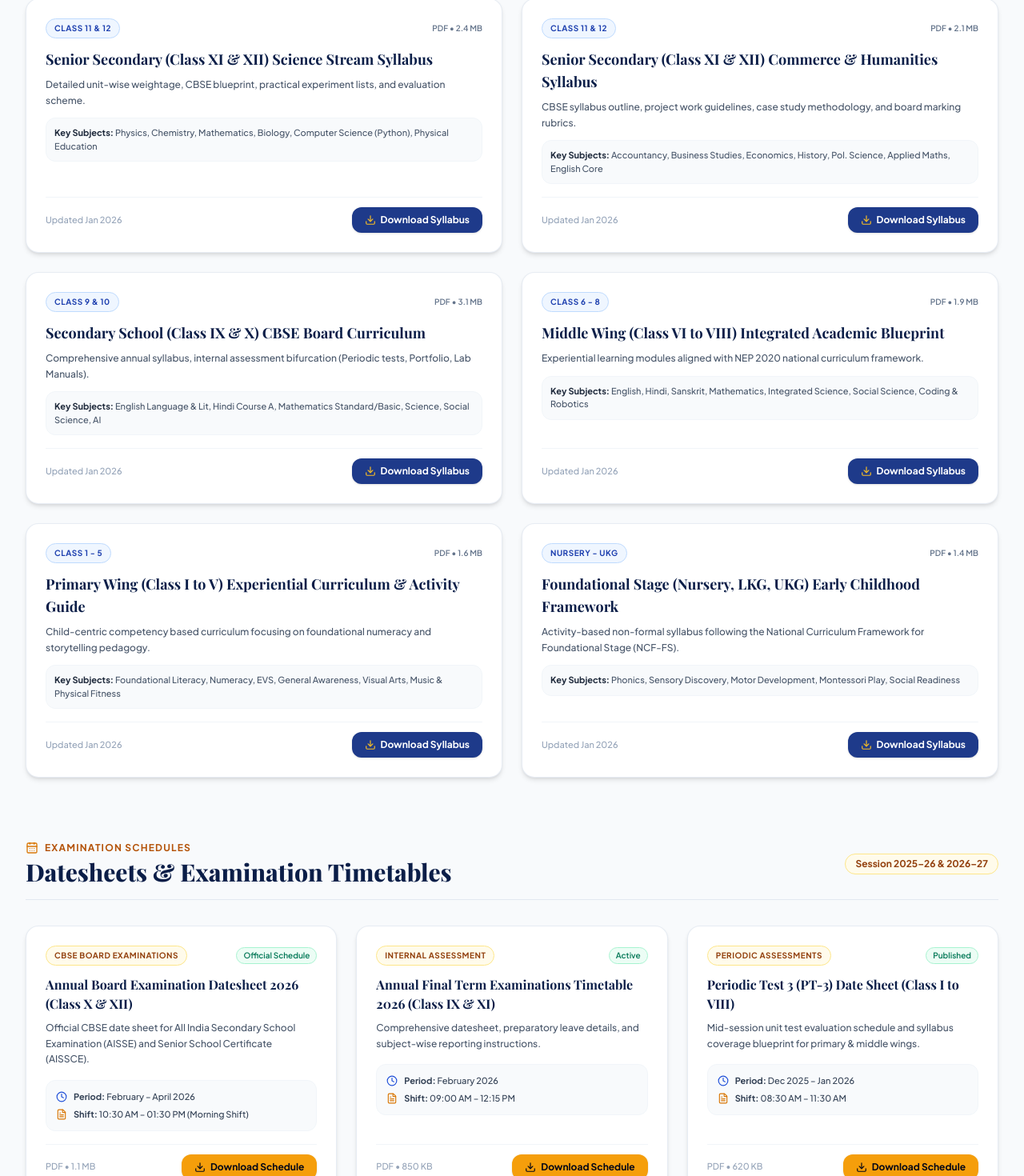
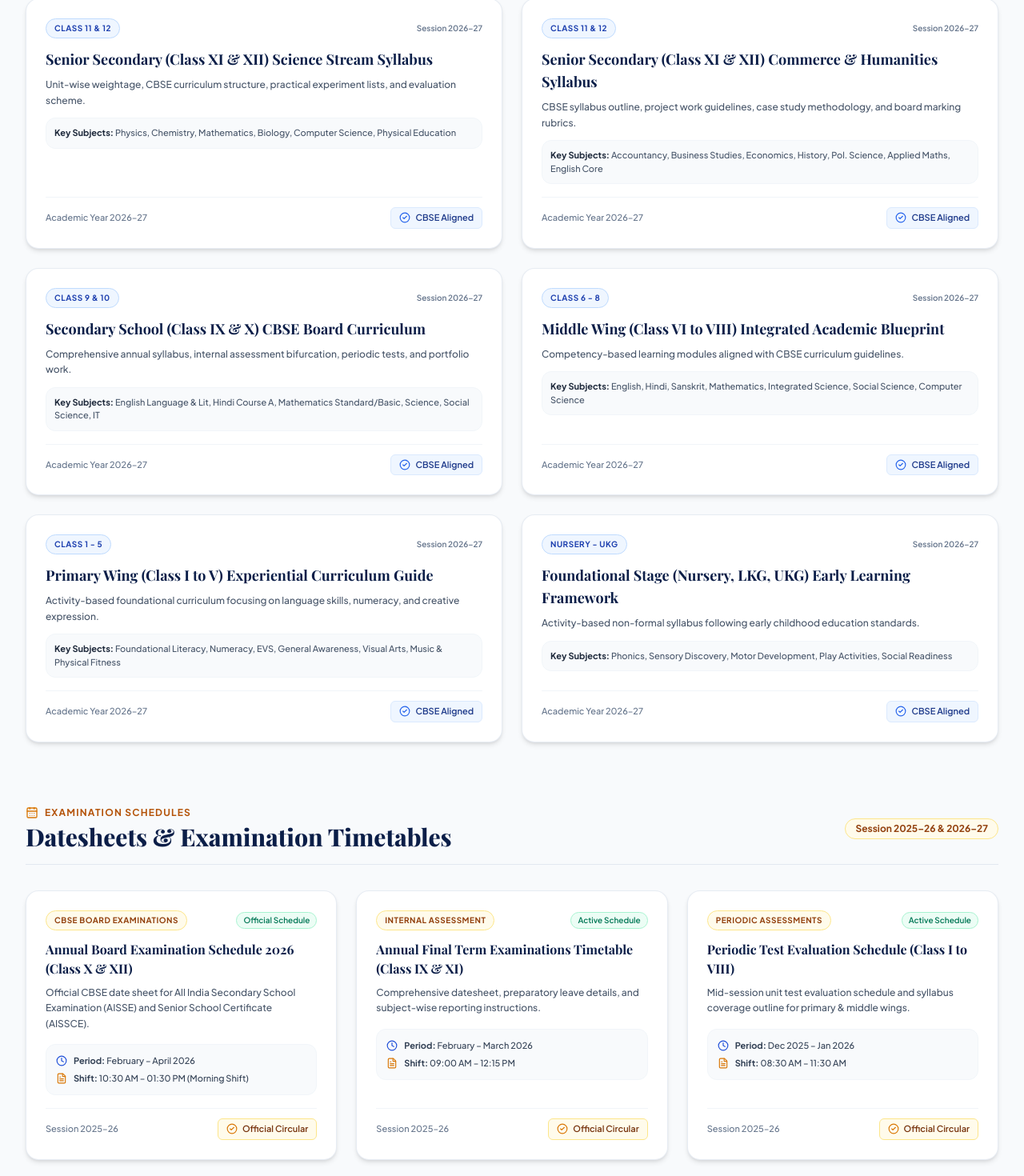
Before and after one commit to shansharma24/rkps_ghz, a React (Vite) app: page /downloads in a window 1280 px wide. Shown: the part 1035-2505 px from the top of the page at 80% size. Built offline with nearby package versions, Linux system fonts and the light colour scheme; a web font is replaced by a local one.

Commit message:
update and remove unneccsary thingx in pages

```diff
--- a/src/pages/DownloadsPage.jsx
+++ b/src/pages/DownloadsPage.jsx
@@ -9,12 +9,10 @@ const curriculumDownloads = [
     title: 'Senior Secondary (Class XI & XII) Science Stream Syllabus',
     category: 'Senior Wing (XI-XII)',
     grade: 'Class 11 & 12',
-    subjects: 'Physics, Chemistry, Mathematics, Biology, Computer Science (Python), Physical Education',
+    subjects: 'Physics, Chemistry, Mathematics, Biology, Computer Science, Physical Education',
     year: '2026–27',
-    format: 'PDF',
-    size: '2.4 MB',
-    date: 'Updated Jan 2026',
-    desc: 'Detailed unit-wise weightage, CBSE blueprint, practical experiment lists, and evaluation scheme.'
+    date: 'Academic Year 2026–27',
+    desc: 'Unit-wise weightage, CBSE curriculum structure, practical experiment lists, and evaluation scheme.'
   },
   {
     id: 'curr-2',
@@ -23,9 +21,7 @@ const curriculumDownloads = [
     grade: 'Class 11 & 12',
     subjects: 'Accountancy, Business Studies, Economics, History, Pol. Science, Applied Maths, English Core',
     year: '2026–27',
-    format: 'PDF',
-    size: '2.1 MB',
-    date: 'Updated Jan 2026',
+    date: 'Academic Year 2026–27',
     desc: 'CBSE syllabus outline, project work guidelines, case study methodology, and board marking rubrics.'
   },
   {
@@ -33,84 +29,70 @@ const curriculumDownloads = [
     title: 'Secondary School (Class IX & X) CBSE Board Curriculum',
     category: 'Secondary (IX-X)',
     grade: 'Class 9 & 10',
-    subjects: 'English Language & Lit, Hindi Course A, Mathematics Standard/Basic, Science, Social Science, AI',
+    subjects: 'English Language & Lit, Hindi Course A, Mathematics Standard/Basic, Science, Social Science, IT',
     year: '2026–27',
-    format: 'PDF',
-    size: '3.1 MB',
-    date: 'Updated Jan 2026',
-    desc: 'Comprehensive annual syllabus, internal assessment bifurcation (Periodic tests, Portfolio, Lab Manuals).'
+    date: 'Academic Year 2026–27',
+    desc: 'Comprehensive annual syllabus, internal assessment bifurcation, periodic tests, and portfolio work.'
   },
   {
     id: 'curr-4',
     title: 'Middle Wing (Class VI to VIII) Integrated Academic Blueprint',
     category: 'Middle Wing (VI-VIII)',
     grade: 'Class 6 - 8',
-    subjects: 'English, Hindi, Sanskrit, Mathematics, Integrated Science, Social Science, Coding & Robotics',
+    subjects: 'English, Hindi, Sanskrit, Mathematics, Integrated Science, Social Science, Computer Science',
     year: '2026–27',
-    format: 'PDF',
-    size: '1.9 MB',
-    date: 'Updated Jan 2026',
-    desc: 'Experiential learning modules aligned with NEP 2020 national curriculum framework.'
+    date: 'Academic Year 2026–27',
+    desc: 'Competency-based learning modules aligned with CBSE curriculum guidelines.'
   },
   {
     id: 'curr-5',
-    title: 'Primary Wing (Class I to V) Experiential Curriculum & Activity Guide',
+    title: 'Primary Wing (Class I to V) Experiential Curriculum Guide',
     category: 'Primary Wing (I-V)',
     grade: 'Class 1 - 5',
     subjects: 'Foundational Literacy, Numeracy, EVS, General Awareness, Visual Arts, Music & Physical Fitness',
     year: '2026–27',
-    format: 'PDF',
-    size: '1.6 MB',
-    date: 'Updated Jan 2026',
-    desc: 'Child-centric competency based curriculum focusing on foundational numeracy and storytelling pedagogy.'
+    date: 'Academic Year 2026–27',
+    desc: 'Activity-based foundational curriculum focusing on language skills, numeracy, and creative expression.'
   },
   {
     id: 'curr-6',
-    title: 'Foundational Stage (Nursery, LKG, UKG) Early Childhood Framework',
+    title: 'Foundational Stage (Nursery, LKG, UKG) Early Learning Framework',
     category: 'Early Years',
     grade: 'Nursery - UKG',
-    subjects: 'Phonics, Sensory Discovery, Motor Development, Montessori Play, Social Readiness',
+    subjects: 'Phonics, Sensory Discovery, Motor Development, Play Activities, Social Readiness',
     year: '2026–27',
-    format: 'PDF',
-    size: '1.4 MB',
-    date: 'Updated Jan 2026',
-    desc: 'Activity-based non-formal syllabus following the National Curriculum Framework for Foundational Stage (NCF-FS).'
+    date: 'Academic Year 2026–27',
+    desc: 'Activity-based non-formal syllabus following early childhood education standards.'
   }
 ];
 
 const datesheetDownloads = [
   {
     id: 'date-1',
-    title: 'Annual Board Examination Datesheet 2026 (Class X & XII)',
+    title: 'Annual Board Examination Schedule 2026 (Class X & XII)',
     category: 'CBSE Board Examinations',
     period: 'February – April 2026',
     timing: '10:30 AM – 01:30 PM (Morning Shift)',
-    format: 'PDF',
-    size: '1.1 MB',
     status: 'Official Schedule',
     desc: 'Official CBSE date sheet for All India Secondary School Examination (AISSE) and Senior School Certificate (AISSCE).'
   },
   {
     id: 'date-2',
-    title: 'Annual Final Term Examinations Timetable 2026 (Class IX & XI)',
+    title: 'Annual Final Term Examinations Timetable (Class IX & XI)',
     category: 'Internal Assessment',
-    period: 'February 2026',
+    period: 'February – March 2026',
     timing: '09:00 AM – 12:15 PM',
-    format: 'PDF',
-    size: '850 KB',
-    status: 'Active',
+    status: 'Active Schedule',
     desc: 'Comprehensive datesheet, preparatory leave details, and subject-wise reporting instructions.'
   },
   {
     id: 'date-3',
-    title: 'Periodic Test 3 (PT-3) Date Sheet (Class I to VIII)',
+    title: 'Periodic Test Evaluation Schedule (Class I to VIII)',
     category: 'Periodic Assessments',
     period: 'Dec 2025 – Jan 2026',
     timing: '08:30 AM – 11:30 AM',
-    format: 'PDF',
-    size: '620 KB',
-    status: 'Published',
-    desc: 'Mid-session unit test evaluation schedule and syllabus coverage blueprint for primary & middle wings.'
+    status: 'Active Schedule',
+    desc: 'Mid-session unit test evaluation schedule and syllabus coverage outline for primary & middle wings.'
   },
   {
     id: 'date-4',
@@ -118,8 +100,6 @@ const datesheetDownloads = [
     category: 'Practical Examinations',
     period: 'January 2026',
     timing: 'Batch 1: 08:30 AM | Batch 2: 12:30 PM',
-    format: 'PDF',
-    size: '780 KB',
     status: 'Concluded',
     desc: 'External examiner roster, physics/chemistry/biology project submission criteria and lab viva schedules.'
   },
@@ -129,37 +109,14 @@ const datesheetDownloads = [
     category: 'Annual Calendar',
     period: 'Academic Session 2026–27',
     timing: 'Full Session Schedule',
-    format: 'PDF',
-    size: '1.3 MB',
-    status: 'Annual Release',
-    desc: 'Complete annual almanac highlighting term breaks, inter-school tournaments, PTM dates, and summer vacations.'
+    status: 'Annual Schedule',
+    desc: 'Complete annual almanac highlighting term breaks, inter-school activities, PTM dates, and vacations.'
   }
 ];
 
 export default function DownloadsPage({ onOpenAdmission }) {
   const [activeTab, setActiveTab] = useState('all');
   const [searchQuery, setSearchQuery] = useState('');
-  const [downloadSuccess, setDownloadSuccess] = useState('');
-
-  const handleDownload = (title, filename) => {
-    // Simulated instant download action
-    setDownloadSuccess(`Downloading "${title}"...`);
-    const blob = new Blob([
-      `Radha Krishna Public School\nIndirapuram, Ghaziabad, U.P.\n\nDocument: ${title}\nAcademic Session: 2026-27\nDownloaded from official portal: rkps.edu.in\n`
-    ], { type: 'text/plain;charset=utf-8' });
-    const url = URL.createObjectURL(blob);
-    const a = document.createElement('a');
-    a.href = url;
-    a.download = `${filename || 'RKPS_Document'}.txt`;
-    document.body.appendChild(a);
-    a.click();
-    document.body.removeChild(a);
-    URL.revokeObjectURL(url);
-
-    setTimeout(() => {
-      setDownloadSuccess('');
-    }, 4000);
-  };
 
   const filteredCurriculum = curriculumDownloads.filter(c =>
     c.title.toLowerCase().includes(searchQuery.toLowerCase()) ||
@@ -179,7 +136,7 @@ export default function DownloadsPage({ onOpenAdmission }) {
         <div className="max-w-6xl mx-auto px-4 sm:px-6 lg:px-8 text-center relative z-10">
           <div className="inline-flex items-center gap-2 px-4 py-1.5 rounded-full bg-white/10 backdrop-blur-md border border-white/20 text-amber-300 text-xs font-bold uppercase tracking-widest mb-4">
             <FileCheck className="w-3.5 h-3.5 text-amber-400" />
-            <span>Academic Resources &amp; Downloads</span>
+            <span>Academic Guidelines &amp; Schedules</span>
           </div>
 
           <h1 className="text-3xl sm:text-5xl font-black heading-serif tracking-tight text-white leading-tight">
@@ -191,14 +148,6 @@ export default function DownloadsPage({ onOpenAdmission }) {
           <p className="text-base sm:text-lg text-slate-200 max-w-3xl mx-auto font-medium">
             Access official CBSE syllabi, course blueprints, examination schedules, and academic calendars for Radha Krishna Public School.
           </p>
-
-          {/* Download Toast Notification */}
-          {downloadSuccess && (
-            <div className="mt-5 inline-flex items-center gap-2 px-4 py-2 rounded-xl bg-emerald-500/90 text-white text-xs font-bold shadow-lg animate-fadeIn">
-              <CheckCircle2 className="w-4 h-4" />
-              <span>{downloadSuccess}</span>
-            </div>
-          )}
 
           {/* Quick Filter Navigation Buttons */}
           <div className="flex flex-wrap items-center justify-center gap-3 mt-7">
@@ -356,7 +305,7 @@ export default function DownloadsPage({ onOpenAdmission }) {
                       {item.grade}
                     </span>
                     <span className="text-[10px] font-semibold text-slate-500">
-                      {item.format} • {item.size}
+                      Session 2026–27
                     </span>
                   </div>
 
@@ -374,16 +323,13 @@ export default function DownloadsPage({ onOpenAdmission }) {
                 </div>
 
                 <div className="pt-3 border-t border-slate-100 flex items-center justify-between">
-                  <span className="text-[11px] text-slate-400 font-medium">
+                  <span className="text-[11px] text-slate-500 font-medium">
                     {item.date}
                   </span>
-                  <button
-                    onClick={() => handleDownload(item.title, `RKPS_Curriculum_${item.grade.replace(/\s+/g, '_')}`)}
-                    className="px-4 py-2 rounded-xl bg-blue-900 hover:bg-blue-800 text-white text-xs font-bold flex items-center gap-1.5 transition-all shadow hover:scale-105 active:scale-95 cursor-pointer"
-                  >
-                    <Download className="w-3.5 h-3.5 text-amber-400" />
-                    <span>Download Syllabus</span>
-                  </button>
+                  <span className="text-[11px] text-blue-900 font-semibold bg-blue-50 px-2.5 py-1 rounded-md border border-blue-100 flex items-center gap-1.5">
+                    <CheckCircle2 className="w-3.5 h-3.5 text-blue-600" />
+                    <span>CBSE Aligned</span>
+                  </span>
                 </div>
               </div>
             ))}
@@ -446,16 +392,13 @@ export default function DownloadsPage({ onOpenAdmission }) {
                 </div>
 
                 <div className="pt-3 border-t border-slate-100 flex items-center justify-between">
-                  <span className="text-[11px] text-slate-400 font-medium">
-                    {item.format} • {item.size}
+                  <span className="text-[11px] text-slate-500 font-medium">
+                    Session 2025–26
                   </span>
-                  <button
-                    onClick={() => handleDownload(item.title, `RKPS_Datesheet_${item.id}`)}
-                    className="px-4 py-2 rounded-xl bg-amber-500 hover:bg-amber-400 text-slate-950 text-xs font-bold flex items-center gap-1.5 transition-all shadow hover:scale-105 active:scale-95 cursor-pointer"
-                  >
-                    <Download className="w-3.5 h-3.5" />
-                    <span>Download Schedule</span>
-                  </button>
+                  <span className="text-[11px] text-amber-900 font-semibold bg-amber-50 px-2.5 py-1 rounded-md border border-amber-200 flex items-center gap-1.5">
+                    <CheckCircle2 className="w-3.5 h-3.5 text-amber-600" />
+                    <span>Official Circular</span>
+                  </span>
                 </div>
               </div>
             ))}
```
Also changed, not shown: src/pages/FacilitiesPage.jsx (+42 -93 lines).
